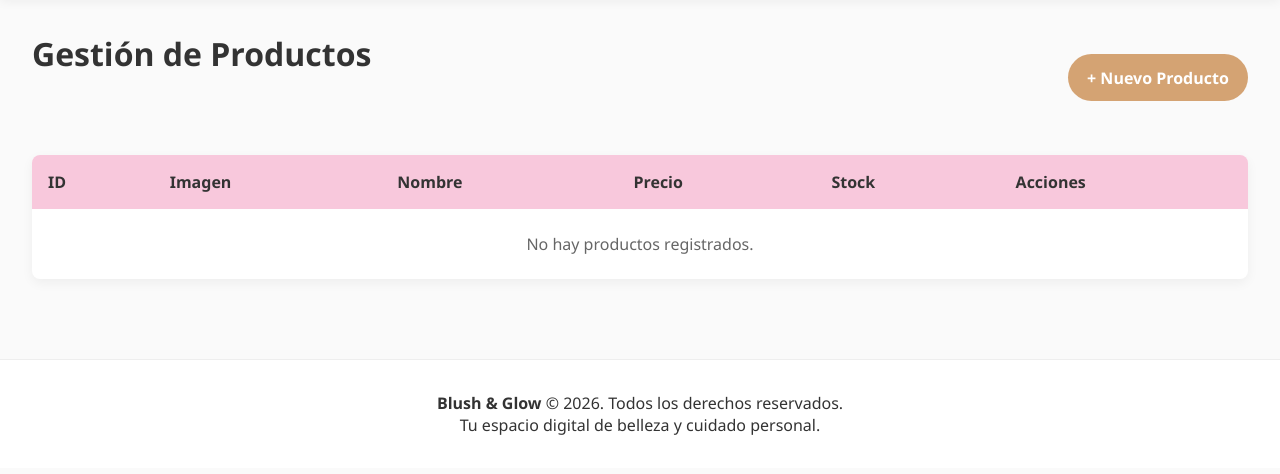
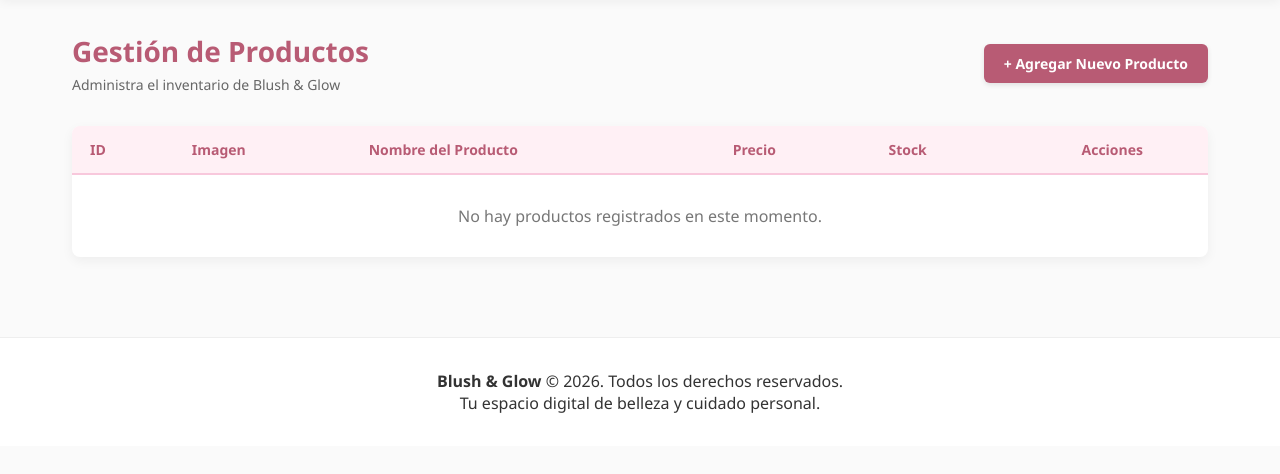
Before and after one commit to ariasyennifer20-del/blush_and_glow, a PHP site: template views/admin/index.php in a window 1280 px wide. Shown: the part 87-561 px from the top of the page. Run offline with PHP 8.4, Linux system fonts and the light colour scheme; the template is opened without the code that fills it, so the values that code supplies are empty.

Commit message:
acutalizacion del dia 30/09/2026

```diff
--- a/controllers/AdminProductoController.php
+++ b/controllers/AdminProductoController.php
@@ -22,9 +22,9 @@ class AdminProductoController {
         $productos = $this->productoModel->obtenerTodos();
         $pageTitle = "Gestión de Productos | Blush & Glow";
 
-        // Carga de vistas con rutas absolutas
+        // Carga el layout y la vista de administración de productos
         require_once __DIR__ . '/../views/layout/header.php';
-        require_once __DIR__ . '/../views/admin/index.php'; // o productos_index.php según el nombre de tu vista
+        require_once __DIR__ . '/../views/admin/index.php';
         require_once __DIR__ . '/../views/layout/footer.php';
     }
 
--- a/views/admin/index.php
+++ b/views/admin/index.php
@@ -1,43 +1,82 @@
-<!-- views/admin/index.php (o productos_index.php) -->
-<main class="catalog-container" style="padding: 2rem;">
+<?php
+// views/admin/index.php
+?>
+<main style="max-width: 1200px; margin: 0 auto; padding: 2rem; font-family: 'Segoe UI', Tahoma, Geneva, Verdana, sans-serif;">
     <div style="display: flex; justify-content: space-between; align-items: center; margin-bottom: 2rem;">
-        <h2>Gestión de Productos</h2>
-        <a href="index.php?c=adminProducto&a=crear" class="btn-primary" style="padding: 0.8rem 1.2rem; text-decoration: none;">+ Nuevo Producto</a>
+        <div>
+            <h1 style="color: #b85b74; margin: 0; font-size: 28px;">Gestión de Productos</h1>
+            <p style="color: #666; margin-top: 5px; font-size: 14px;">Administra el inventario de Blush & Glow</p>
+        </div>
+        <a href="index.php?c=adminProducto&a=crear" style="background-color: #b85b74; color: white; padding: 10px 20px; border-radius: 6px; text-decoration: none; font-weight: bold; font-size: 14px; box-shadow: 0 2px 5px rgba(0,0,0,0.1);">
+            + Agregar Nuevo Producto
+        </a>
     </div>
 
-    <table style="width: 100%; border-collapse: collapse; background: var(--white); border-radius: 8px; overflow: hidden; box-shadow: 0 4px 12px rgba(0,0,0,0.05);">
+    <div style="background: white; border-radius: 8px; box-shadow: 0 4px 12px rgba(0,0,0,0.05); overflow-x: auto;">
+        <table style="width: 100%; border-collapse: collapse; text-align: left;">
             <thead>
-            <tr style="background-color: var(--primary-color); text-align: left;">
-                <th style="padding: 1rem;">ID</th>
-                <th style="padding: 1rem;">Imagen</th>
-                <th style="padding: 1rem;">Nombre</th>
-                <th style="padding: 1rem;">Precio</th>
-                <th style="padding: 1rem;">Stock</th>
-                <th style="padding: 1rem;">Acciones</th>
+                <tr style="background-color: #fff0f5; border-bottom: 2px solid #f8c8dc; color: #b85b74;">
+                    <th style="padding: 14px 18px; font-size: 14px;">ID</th>
+                    <th style="padding: 14px 18px; font-size: 14px;">Imagen</th>
+                    <th style="padding: 14px 18px; font-size: 14px;">Nombre del Producto</th>
+                    <th style="padding: 14px 18px; font-size: 14px;">Precio</th>
+                    <th style="padding: 14px 18px; font-size: 14px;">Stock</th>
+                    <th style="padding: 14px 18px; font-size: 14px; text-align: center;">Acciones</th>
                 </tr>
             </thead>
             <tbody>
                 <?php if (!empty($productos)): ?>
-                <?php foreach ($productos as $p): ?>
+                    <?php foreach ($productos as $producto): ?>
+                        <?php
+                            // 1. Detección segura del ID sin provocar Notice: Undefined index
+                            $id = $producto['id'] ?? $producto['id_producto'] ?? $producto['producto_id'] ?? 0;
+
+                            // 2. Formateo y validación de la URL de la imagen
+                            $img = trim($producto['imagen_url'] ?? $producto['imagen'] ?? '');
+                            if (empty($img)) {
+                                $src = 'https://via.placeholder.com/60/f8c8dc/b85b74?text=Blush';
+                            } elseif (strpos($img, 'http') === 0) {
+                                $src = $img;
+                            } else {
+                                // Agrega .jpg si el valor guardado en BD no trae extensión
+                                if (!preg_match('/\.(jpg|jpeg|png|webp|gif)$/i', $img)) {
+                                    $img .= '.jpg';
+                                }
+                                $src = 'assets/img/' . $img;
+                            }
+                        ?>
                         <tr style="border-bottom: 1px solid #eee;">
-                        <td style="padding: 1rem;"><?php echo $p['producto_id']; ?></td>
-                        <td style="padding: 1rem;">
-                            <img src="<?php echo htmlspecialchars($p['imagen_url']); ?>" alt="" style="width: 40px; height: 40px; object-fit: cover; border-radius: 4px;">
+                            <td style="padding: 12px 18px; color: #666; font-weight: 500;"><?= $id ?></td>
+                            <td style="padding: 12px 18px;">
+                                <img src="<?= htmlspecialchars($src) ?>"
+                                     alt="<?= htmlspecialchars($producto['nombre'] ?? 'Producto') ?>"
+                                     onerror="this.onerror=null; this.src='https://via.placeholder.com/60/f8c8dc/b85b74?text=Blush';"
+                                     style="width: 55px; height: 55px; object-fit: cover; border-radius: 8px; border: 1px solid #f8c8dc; background-color: #fff0f5;">
                             </td>
-                        <td style="padding: 1rem; font-weight: 500;"><?php echo htmlspecialchars($p['nombre']); ?></td>
-                        <td style="padding: 1rem;">$<?php echo number_format($p['precio'], 2); ?></td>
-                        <td style="padding: 1rem;"><?php echo $p['stock']; ?></td>
-                        <td style="padding: 1rem;">
-                            <a href="index.php?c=adminProducto&a=editar&id=<?php echo $p['producto_id']; ?>" style="color: var(--accent-color); font-weight: bold; text-decoration: none; margin-right: 1rem;">Editar</a>
-                            <a href="index.php?c=adminProducto&a=eliminar&id=<?php echo $p['producto_id']; ?>" onclick="return confirm('¿Eliminar producto?');" style="color: #d9534f; font-weight: bold; text-decoration: none;">Eliminar</a>
+                            <td style="padding: 12px 18px; font-weight: 600; color: #333;"><?= htmlspecialchars($producto['nombre'] ?? '') ?></td>
+                            <td style="padding: 12px 18px; color: #b85b74; font-weight: bold;">$<?= number_format((float)($producto['precio'] ?? 0), 2) ?></td>
+                            <td style="padding: 12px 18px; color: #444;"><?= (int)($producto['stock'] ?? 0) ?> uds.</td>
+                            <td style="padding: 12px 18px; text-align: center;">
+                                <a href="index.php?c=adminProducto&a=editar&id=<?= $id ?>"
+                                   style="color: #0d6efd; text-decoration: none; margin-right: 12px; font-weight: 600; font-size: 14px;">
+                                    Editar
+                                </a>
+                                <a href="index.php?c=adminProducto&a=eliminar&id=<?= $id ?>"
+                                   onclick="return confirm('¿Estás seguro de eliminar este producto?')"
+                                   style="color: #dc3545; text-decoration: none; font-weight: 600; font-size: 14px;">
+                                    Eliminar
+                                </a>
                             </td>
                         </tr>
                     <?php endforeach; ?>
                 <?php else: ?>
                     <tr>
-                    <td colspan="6" style="padding: 1.5rem; text-align: center; color: #666;">No hay productos registrados.</td>
+                        <td colspan="6" style="padding: 30px; text-align: center; color: #777;">
+                            No hay productos registrados en este momento.
+                        </td>
                     </tr>
                 <?php endif; ?>
             </tbody>
         </table>
+    </div>
 </main>
--- a/views/layout/header.php
+++ b/views/layout/header.php
@@ -24,27 +24,24 @@ if (session_status() === PHP_SESSION_NONE) {
                 <li><a href="index.php?c=producto&a=catalogo">Catálogo</a></li>
                 <li><a href="index.php?c=producto&a=categoria&id=1">Maquillaje</a></li>
                 <li><a href="index.php?c=producto&a=categoria&id=2">Skincare</a></li>
-
             </ul>
         </nav>
 
-      <!-- views/layout/header.php -->
         <div class="user-actions" style="display: flex; align-items: center; gap: 15px;">
             <?php if (isset($_SESSION['usuario'])): ?>
-        <!-- Nombre del usuario con enlace al perfil -->
                 <a href="index.php?c=cliente&a=perfil" style="text-decoration: none; font-weight: 600; color: #333;">
                     👤 <?php echo htmlspecialchars($_SESSION['usuario']['nombre']); ?>
                 </a>
 
-        <!-- Opción Mis Pedidos para el cliente -->
-        <a href="index.php?c=cliente&a=perfil" style="text-decoration: none; font-weight: 500; color: var(--accent-color, #d4a373);">
+                <a href="index.php?c=cliente&a=perfil" style="text-decoration: none; font-weight: 500; color: #d4a373;">
                     🛍️ Mis Pedidos
                 </a>
 
                 <!-- Opciones exclusivas de Administrador -->
                 <?php if (isset($_SESSION['usuario']['rol']) && $_SESSION['usuario']['rol'] === 'admin'): ?>
-            <a href="index.php?c=adminProducto&a=index">📦 Productos</a>
-            <a href="index.php?c=adminUsuario&a=index">👥 Clientes</a>
+                    <a href="index.php?c=adminProducto&a=index" style="text-decoration: none; font-weight: 500;">📦 Productos</a>
+                    <a href="index.php?c=reportes&a=index" style="text-decoration: none; font-weight: 500;">📊 Reportes</a>
+                    <a href="index.php?c=adminUsuario&a=index" style="text-decoration: none; font-weight: 500;">👥 Clientes</a>
                 <?php endif; ?>
 
                 <a href="index.php?c=usuario&a=logout" style="color: #d9534f; text-decoration: none;">Cerrar Sesión</a>
```
Also changed, not shown: controllers/ReportesController.php (added, +41 -0 lines), controllers/adminController.php (added, +34 -0 lines), views/admin/dashboard.php (added, +28 -0 lines), views/admin/reportes.php (added, +78 -0 lines). Lines whose indentation alone changed are shown as unchanged.
